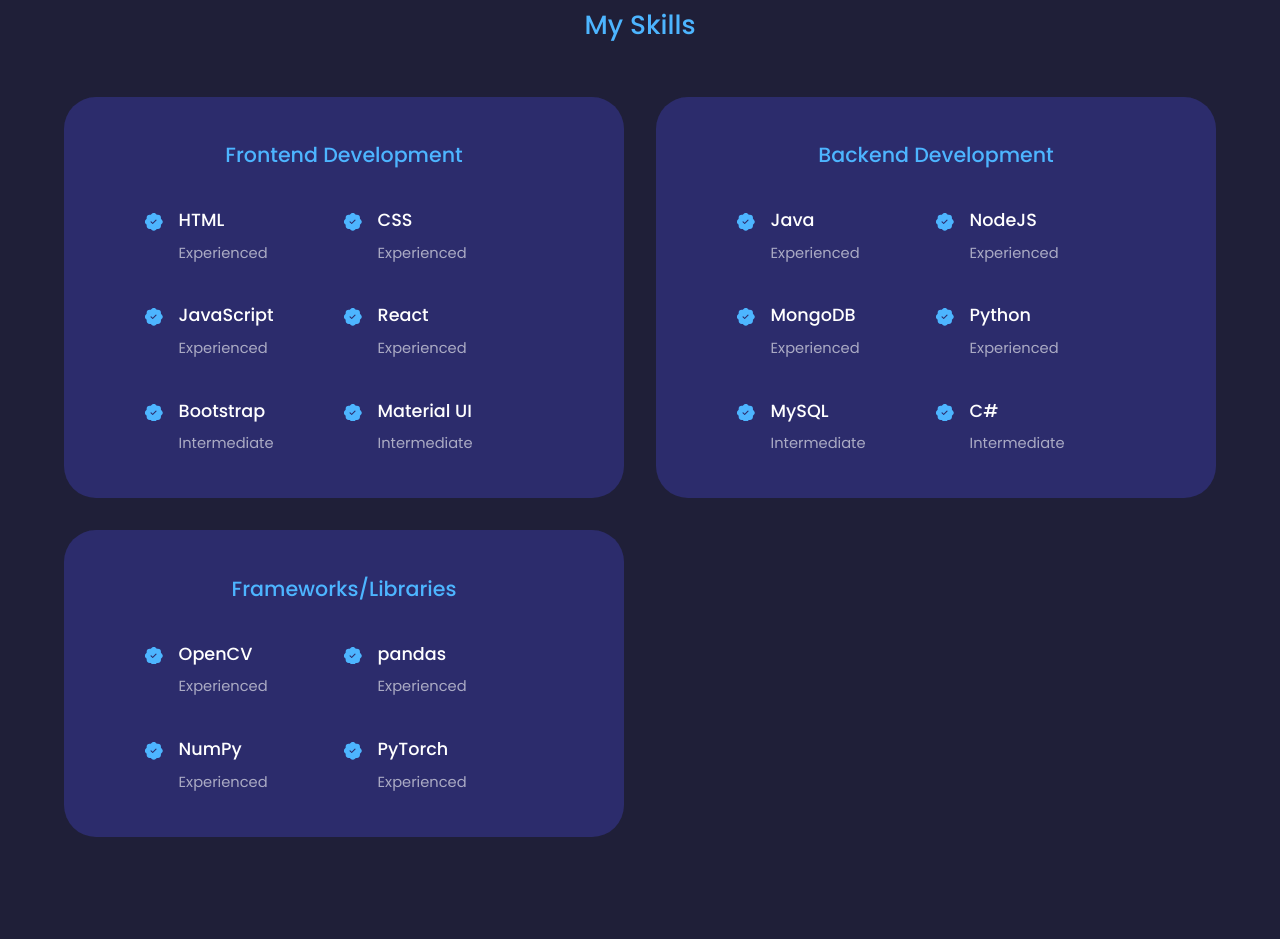
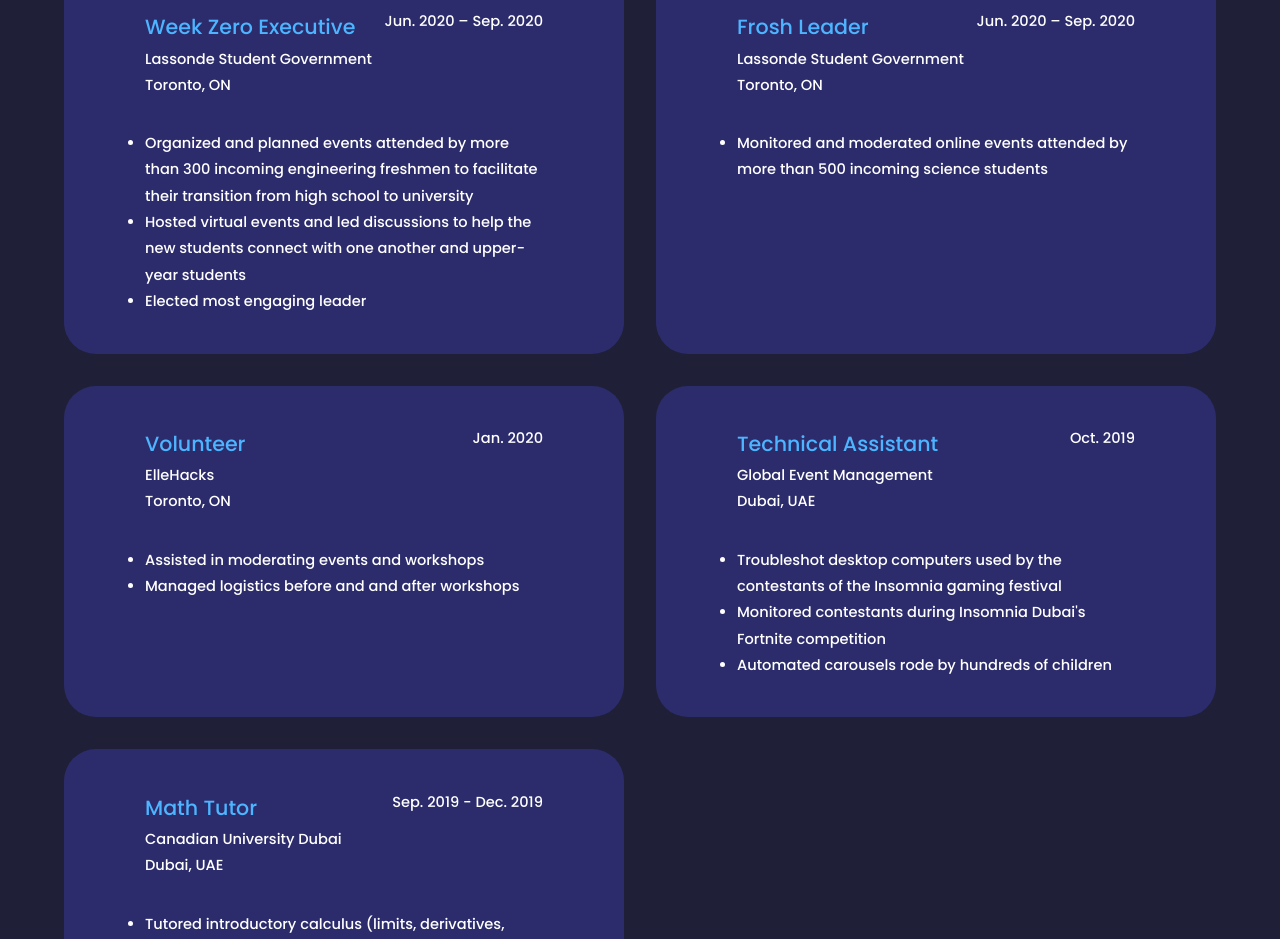
Before and after one commit to johanotoka/portfolio-website, a React (Create React App) app in the folder portfolio-website/: page / in a window 1280 px wide. Shown: the part 5263-6202 px from the top of the page. Built offline with nearby package versions, Linux system fonts and the light colour scheme.

Commit message:
Update volunteering.js

```diff
--- a/portfolio-website/src/components/experience/volunteering.js
+++ b/portfolio-website/src/components/experience/volunteering.js
@@ -43,10 +43,10 @@
     },
     {
         title: 'IT Executive',
-        date: 'Dec 2021 – Apr. 2022',
+        date: 'Dec. 2021 – Apr. 2022',
         company: 'ElleHacks',
         location: 'Toronto, ON',
-        description: [" Maintained and updated the ElleHacks official website using HTML5, CSS3 and JavaScript", "Used Figma mockups for prototyping designs of the updated website", "Collaborated on GitHub using an Agile methodology to solve issues and complete assigned tasks"]
+        description: ["Maintained and updated the ElleHacks official website using HTML5, CSS3 and JavaScript", "Used Figma mockups for prototyping designs of the updated website", "Collaborated on GitHub using an Agile methodology to solve issues and complete assigned tasks"]
     },
     {
         title: 'Store Manager',
@@ -62,4 +62,46 @@
         location: 'Toronto, ON',
         description: ["Worked on marketing and promoting Google DSC events and activities through social media", "Built and maintain constructive relationships with 3 other student-run clubs by co-hosting events", "Promoted and advertised YuHacks 2022 and reached 300+ people", "Co-hosted and moderated YuHacks 2022 workshops streamed by 80+ viewers"]
     },
+    {
+        title: 'Week Zero Executive',
+        date: 'Jun. 2021 – Sep. 2021',
+        company: 'Lassonde Student Government',
+        location: 'Toronto, ON',
+        description: ["Planned and supervised events attended by more than 500 incoming students to facilitate their transition from high school to university"]
+    },
+    {
+        title: 'Week Zero Executive',
+        date: 'Jun. 2020 – Sep. 2020',
+        company: 'Lassonde Student Government',
+        location: 'Toronto, ON',
+        description: ["Organized and planned events attended by more than 300 incoming engineering freshmen to facilitate their transition from high school to university", "Hosted virtual events and led discussions to help the new students connect with one another and upper-year students", "Elected most engaging leader"]
+    },
+    {
+        title: 'Frosh Leader',
+        date: 'Jun. 2020 – Sep. 2020',
+        company: 'Lassonde Student Government',
+        location: 'Toronto, ON',
+        description: ["Monitored and moderated online events attended by more than 500 incoming science students"]
+    },
+    {
+        title: 'Volunteer',
+        date: 'Jan. 2020',
+        company: 'ElleHacks',
+        location: 'Toronto, ON',
+        description: ["Assisted in moderating events and workshops", "Managed logistics before and and after workshops"]
+    },
+    {
+        title: 'Technical Assistant',
+        date: 'Oct. 2019',
+        company: 'Global Event Management',
+        location: 'Dubai, UAE',
+        description: ["Troubleshot desktop computers used by the contestants of the Insomnia gaming festival", "Monitored contestants during Insomnia Dubai's Fortnite competition", "Automated carousels rode by hundreds of children"]
+    },
+    {
+        title: 'Math Tutor',
+        date: 'Sep. 2019 - Dec. 2019',
+        company: 'Canadian University Dubai',
+        location: 'Dubai, UAE',
+        description: ["Tutored introductory calculus (limits, derivatives, integrals) to freshmen students"]
+    },
 ];
```
